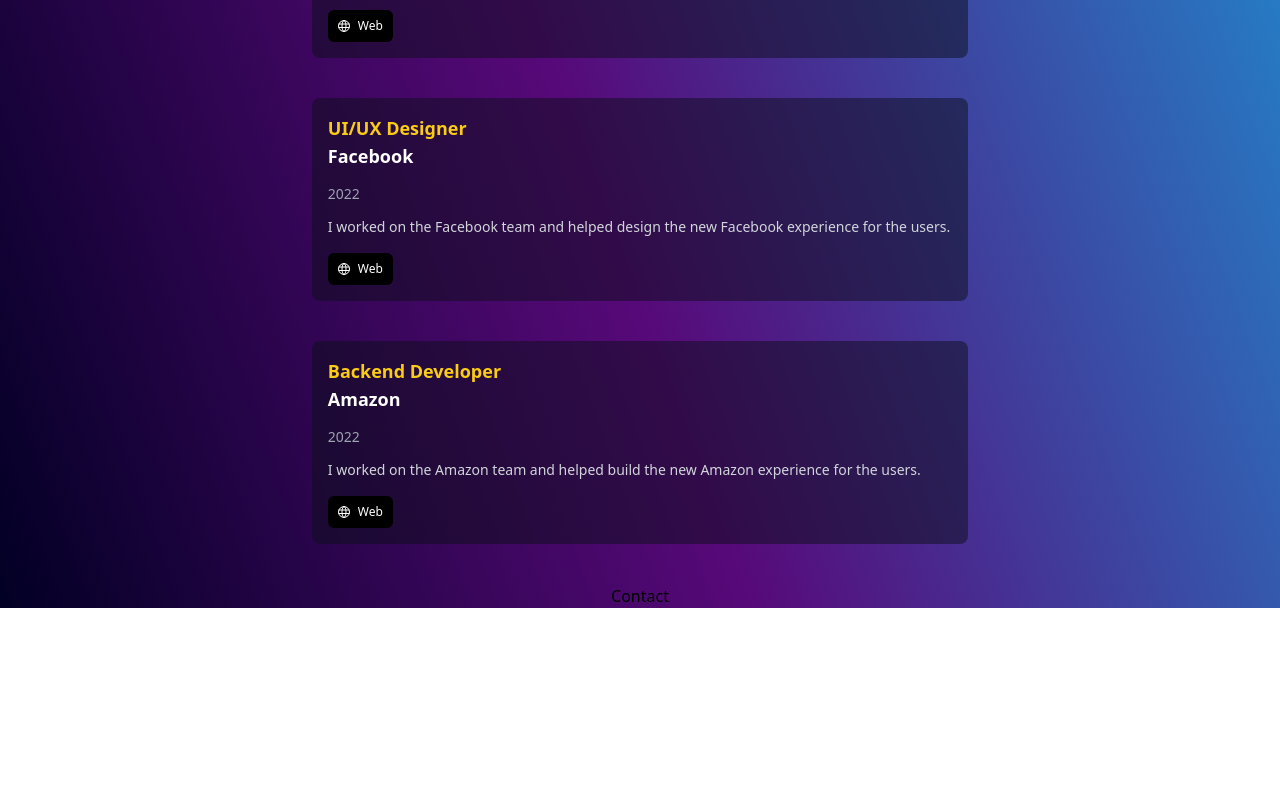
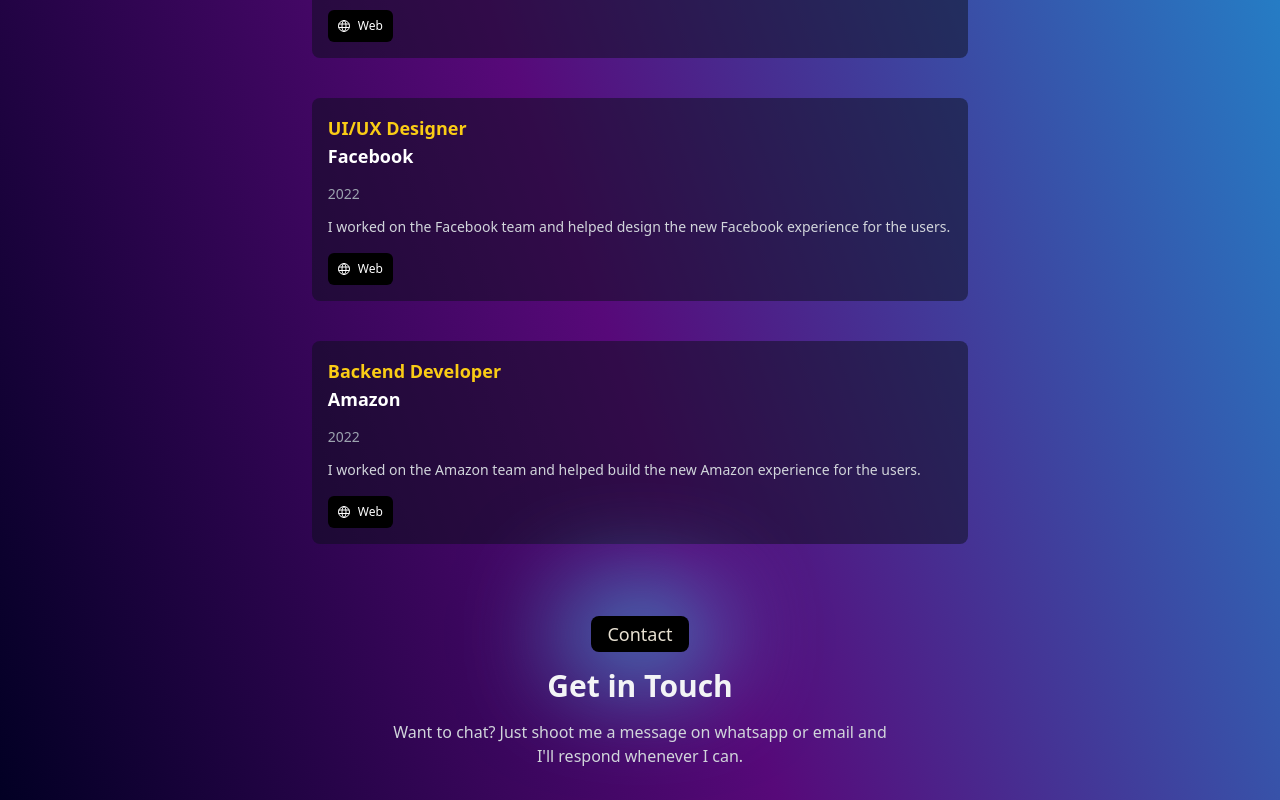
Before and after one commit to Edgar100800/Portfolio, a React (Create React App) app: page / in a window 1280 px wide. Shown: the part 1029-1829 px from the top of the page. Before the commit the page ends 1637 px from the top, so only its background shows below. Built offline with nearby package versions, Linux system fonts and the light colour scheme.

Commit message:
Contact added and other things

```diff
--- a/src/App.css
+++ b/src/App.css
@@ -101,6 +101,15 @@
     color: white;
 }
 
+.App-contact{
+    min-height: 20vh;
+    display: flex;
+    flex-direction: column;
+    align-items: center;
+    justify-content: center;
+    color: white;
+}
+
 .App-link {
     color: #61dafb;
 }
--- a/src/ui/personal-information/Contact.tsx
+++ b/src/ui/personal-information/Contact.tsx
@@ -1,11 +1,29 @@
 import React from "react";
 
 const Contact: React.FC = () => {
-    return (
-        <div>
-            <div>Contact</div>
+  return (
+    <div>
+      <div className="max-w-[70rem] px-[14px]">
+        <div className="flex flex-col items-center text-center my-8">
+          <div
+            className="bg-black text-[#e8e1d2] px-4 py-1 text-lg rounded-lg mb-4 shadow-lg"
+            style={{
+              boxShadow: "0 0 100px 30px rgba(65, 184, 230, 0.7)",
+            }}
+          >
+            Contact
+          </div>
+          <h2 className="text-3xl font-bold text-gray-100 mb-4">
+            Get in Touch
+          </h2>
+          <p className="text-gray-300 max-w-lg text-base">
+            Want to chat? Just shoot me a message on whatsapp or email
+            and I'll respond whenever I can.
+          </p>
         </div>
-    );
+      </div>
+    </div>
+  );
 };
 
 export default Contact;
--- a/src/ui/personal-information/Tecnologies.tsx
+++ b/src/ui/personal-information/Tecnologies.tsx
@@ -1,3 +1,5 @@
+import BoxReveal from "../../components/magicui/box-reveal";
+
 function Box({ name }: { name: string }) {
   return (
     <div className="flex items-center w-min justify-center px-4 py-1 bg-[#000000] bg-opacity-60  rounded-md gap-2">
@@ -25,6 +27,8 @@
 
   return (
     <div className="px-[14px] max-w-[671px]">
+      <BoxReveal boxColor={"#5046e6"} duration={0.7}>
+        <div>
           <h2 className="text-xl text-gray-100 mb-4 text-left">Skills</h2>
           <div className="mt-4 flex flex-wrap gap-2 ">
             {tecnologies.map((name, index) => (
@@ -32,6 +36,8 @@
             ))}
           </div>
         </div>
+      </BoxReveal>
+    </div>
   );
 }
 
```
Lines whose indentation alone changed are shown as unchanged.
